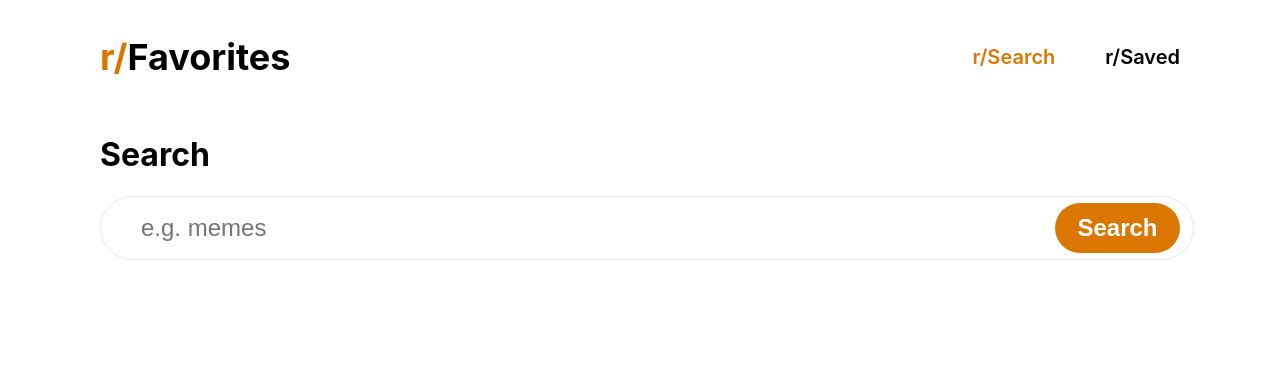
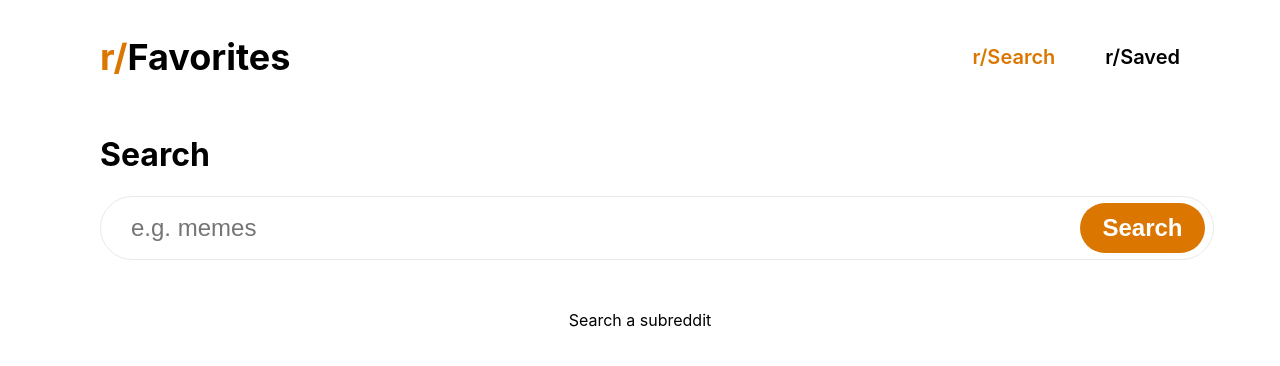
Before and after one commit to ClarenceCat/rFavorites, a React (Create React App) app: page / in a window 1280 px wide. Shown: the top 366 px of the page. Built offline with nearby package versions, Linux system fonts and the light colour scheme.

Commit message:
added search functionality

```diff
--- a/src/Pages/Pages.css
+++ b/src/Pages/Pages.css
@@ -7,3 +7,7 @@
     margin: 0 auto;
     text-align: center;
 }
+
+.result-list{
+    margin-top: 50px ;
+}
--- a/src/Pages/SearchPage.js
+++ b/src/Pages/SearchPage.js
@@ -1,15 +1,49 @@
-import React from 'react'
+import React, {useState} from 'react'
+import PostList from '../components/PostList/PostList'
 import SearchBar from '../components/SearchBar/SearchBar'
 import './Pages.css'
 
 export default function SearchPage() {
+
+    const [SearchValue, setSearchValue] = useState("")
+    const [SearchResults, setSearchResults] = useState(null)
+    const [Error, setError] = useState(null)
+
+
+    // onsubmit event - calls reddit api to retrieve searched items
+    function onSubmit(event) {
+        event.preventDefault();
+
+        // attempt to fetch reddit data
+        fetch('http://www.reddit.com/r/' + SearchValue + '/hot.json?limit=9')
+        .then(res => res.json())
+        .then((data) => {
+            const postList = data.data.children.map(data => data.data);
+            setSearchResults(postList);
+            setError(null)
+        })
+        .catch(err => {
+            setError('Could not find subreddit');
+            setSearchResults(null);
+            return
+        });
+    }
+
     return (
         <div className='page'>
             <h1>Search</h1>
             <div className='search'>
-                <form className='searchform' onSubmit={(event) => { event.preventDefault(); }}>
-                    <SearchBar placeholder='e.g. memes' />
+                <form className='searchform' onSubmit={onSubmit}>
+                    <SearchBar placeholder='e.g. memes' value={{SearchValue, setSearchValue}} />
                 </form>
+                <div className="result-list">
+                    {Error !== null ? (
+                        <div>{Error}</div>
+                    ) : (
+                        <div>{SearchResults === null ? <p>Search a subreddit</p> : <PostList posts={SearchResults} />}</div>
+                    ) }
+
+                </div>
             </div>
         </div>
     )
--- /dev/null
+++ b/src/components/PostList/PostList.js
@@ -0,0 +1,15 @@
+// File: PostList.js
+// Programmer: Daniel Grew
+// Description: List of Posts
+
+import React from 'react'
+
+export default function PostList({posts}) {
+    return (
+        <div className='post-list'>
+            {posts.map((post, index) => {
+                return <p key={index}>{post.title}</p>
+            })}
+        </div>
+    )
+}
--- a/src/components/SearchBar/SearchBar.css
+++ b/src/components/SearchBar/SearchBar.css
@@ -12,11 +12,12 @@ input{
     border: 1px solid #e9e9e9;
     outline: none;
     font-size: 24px;
+    padding-left: 30px;
 }
 
 button{
     position: absolute;
-    right: 0;
+    right: -25px;
     top: 7px;
     border: none;
     height: 50px;
@@ -29,16 +30,3 @@ button{
     font-weight: bold;
     background-color: #DB7600;
 }
-
-::-webkit-input-placeholder { /* Chrome/Opera/Safari */
-    padding-left: 30px;
-  }
-  ::-moz-placeholder { /* Firefox 19+ */
-    padding-left: 30px;
-  }
-  :-ms-input-placeholder { /* IE 10+ */
-    padding-left: 30px;
-  }
-  :-moz-placeholder { /* Firefox 18- */
-    padding-left: 30px;
-  }
--- a/src/components/SearchBar/SearchBar.js
+++ b/src/components/SearchBar/SearchBar.js
@@ -5,10 +5,18 @@
 import React from 'react'
 import './SearchBar.css'
 
-export default function SearchBar({placeholder}) {
+export default function SearchBar({placeholder, value}) {
+
+    const {SearchValue, setSearchValue} = value;
+
+    // On change event for the Search input
+    function searchChanged(event) {
+        setSearchValue(event.target.value)
+    }
+
     return (
         <div className='searchbar'>
-            <input type='text' name='searchInput' placeholder={placeholder} className='searchInput' ></input>
+            <input type='text' name='searchInput' placeholder={placeholder} className='searchInput' value={SearchValue} onChange={searchChanged}></input>
             <button type='submit' className='submit-btn'>Search</button>
         </div>
     )
```
Also changed, not shown: public/manifest.json, src/components/PostList/PostList.css (added), 1 other file (tests, documents, lock files or other folders).
